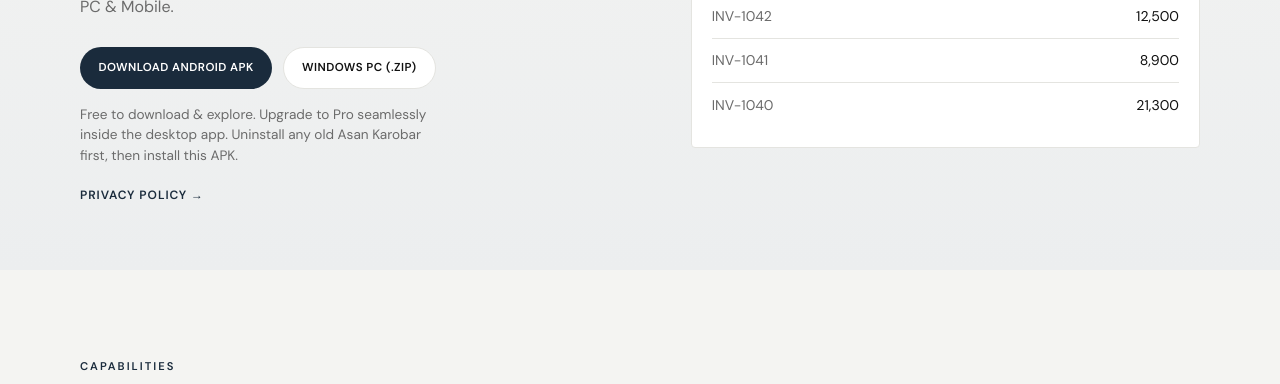
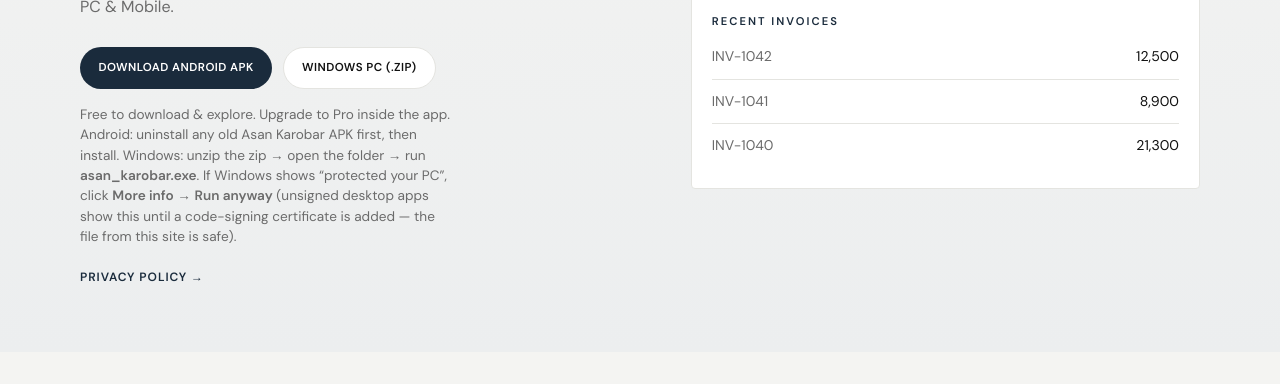
Before and after one commit to develpor342/appbazaarstudio, a plain HTML site: page asankarobar.html in a window 1280 px wide. Shown: the part 387-771 px from the top of the page. Drawn offline with Linux system fonts and the light colour scheme.

Commit message:
Clarify Windows SmartScreen Run anyway steps on download page.

```diff
--- a/asankarobar.html
+++ b/asankarobar.html
@@ -203,7 +203,7 @@
             <a class="btn btn-ink" href="downloads/asan-karobar-1.0.5.apk" id="download-android" download>Download Android APK</a>
             <a class="btn btn-ghost" href="downloads/AsanKarobar_Windows_1.0.6.zip" id="download-windows" download>Windows PC (.zip)</a>
           </div>
-          <p class="note">Free to download &amp; explore. Upgrade to Pro seamlessly inside the desktop app. Uninstall any old Asan Karobar first, then install this APK.</p>
+          <p class="note">Free to download &amp; explore. Upgrade to Pro inside the app. Android: uninstall any old Asan Karobar APK first, then install. Windows: unzip the zip → open the folder → run <strong>asan_karobar.exe</strong>. If Windows shows “protected your PC”, click <strong>More info</strong> → <strong>Run anyway</strong> (unsigned desktop apps show this until a code-signing certificate is added — the file from this site is safe).</p>
           <a class="privacy-link" href="asankarobar-privacy.html">Privacy policy →</a>
         </div>
 
```
Also changed, not shown: 1 other file.
